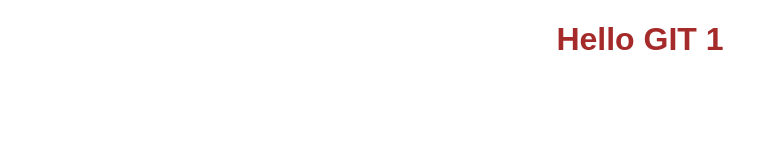
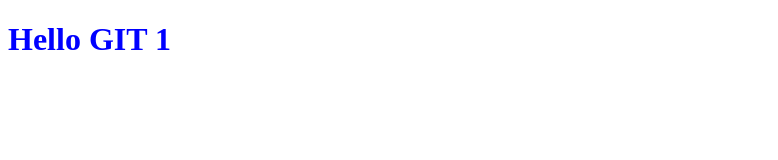
Before and after one commit to Mamaba03/hello-git, a website: page index.html in a window 1280 px wide. Shown: the whole page, without its empty margins (0-778 px from the left). Drawn offline with Linux system fonts and the light colour scheme.

Commit message:
little change on css

```diff
--- a/style.css
+++ b/style.css
@@ -1,5 +1,3 @@
 h1 {
-    color: brown;
-    text-align: center;
-    font-family: Arial,sans-serif;
+    color: blue;
 }
```
